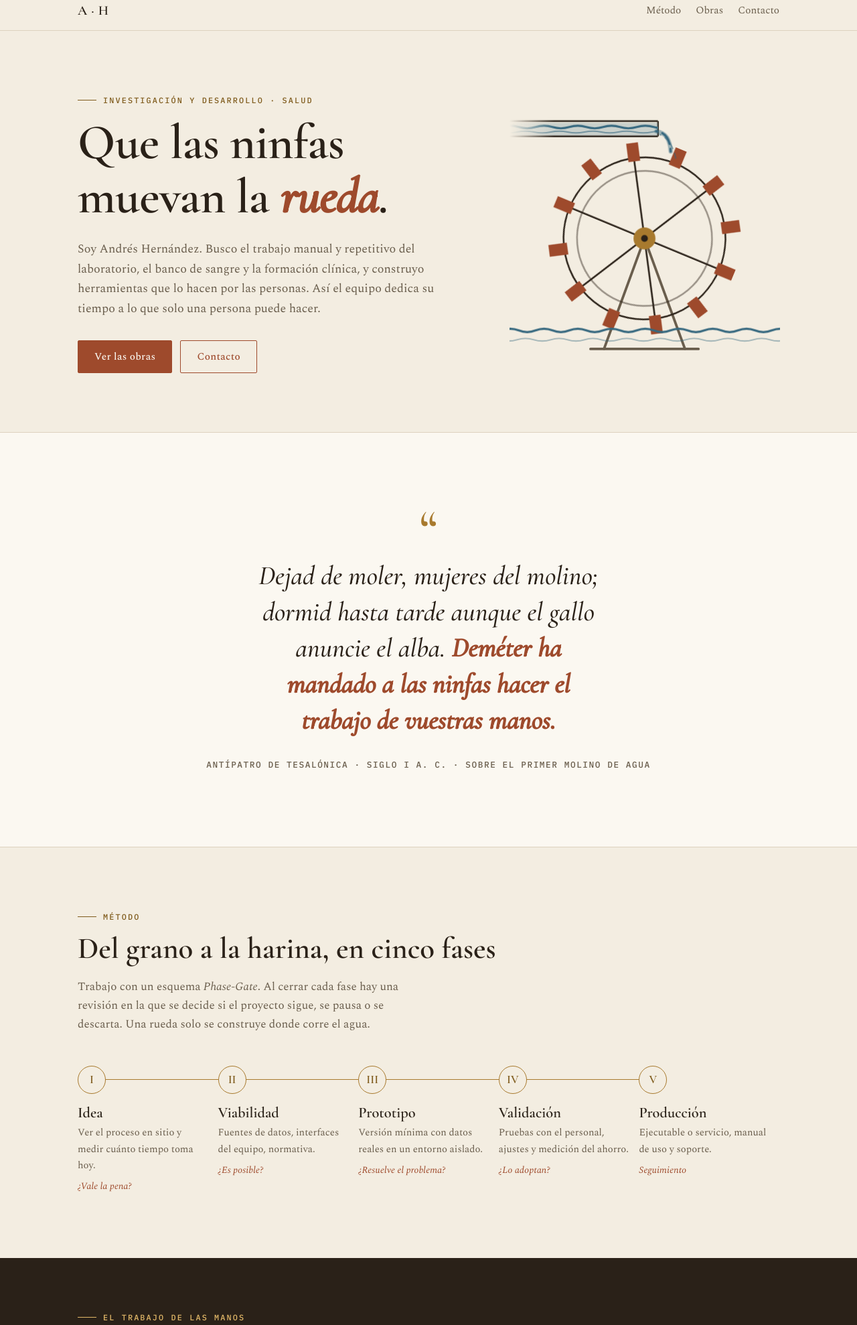
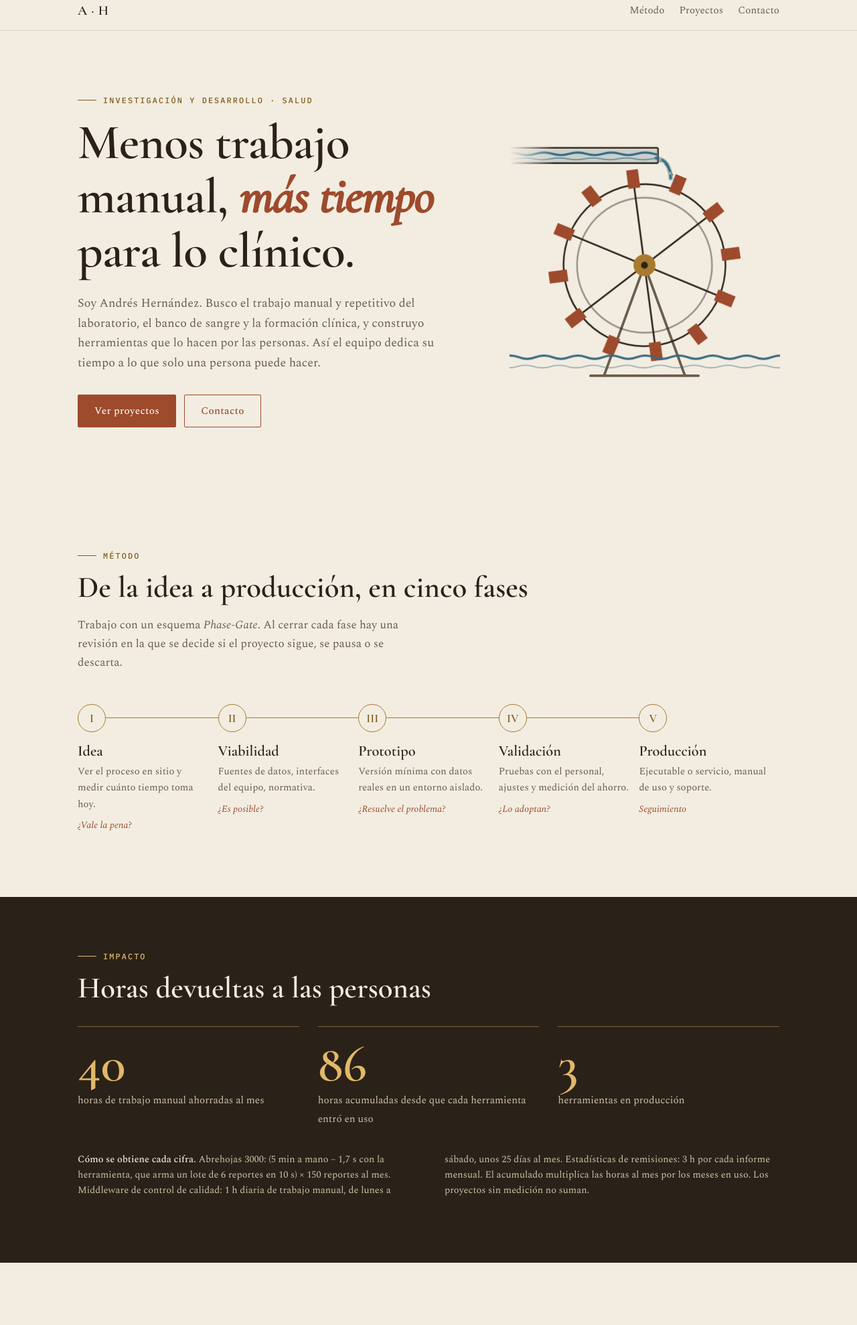
Before and after one commit to nxfortuna/nxfortuna.github.io, a plain HTML site: page index.html in a window 1280 px wide. Shown: the part 13-1991 px from the top of the page at 67% size. Drawn offline with nearby package versions, Linux system fonts and the light colour scheme.

Commit message:
Quitar referencias al molino y la harina

```diff
--- a/index.html
+++ b/index.html
@@ -4,7 +4,7 @@
 <meta charset="utf-8">
 <meta name="viewport" content="width=device-width, initial-scale=1">
 <title>Andrés Hernández · I+D</title>
-<meta name="description" content="Investigación y desarrollo de software para laboratorio clínico, banco de sangre y formación en salud: herramientas que hacen el trabajo de las manos.">
+<meta name="description" content="Investigación y desarrollo de software para laboratorio clínico, banco de sangre y formación en salud: herramientas que eliminan el trabajo manual repetitivo.">
 <link rel="preconnect" href="https://fonts.googleapis.com">
 <link rel="preconnect" href="https://fonts.gstatic.com" crossorigin>
 <link href="https://fonts.googleapis.com/css2?family=Cormorant+Garamond:ital,wght@0,500;0,600;0,700;1,500&family=Spectral:ital,wght@0,400;0,500;0,600;1,400&family=IBM+Plex+Mono:wght@400;500&display=swap" rel="stylesheet">
@@ -230,7 +230,7 @@ footer{border-top:1px solid var(--line);padding:26px 0;color:var(--muted);font-s
 </style>
 </head>
 <body>
-<a class="skip" href="#proyectos">Saltar a las obras</a>
+<a class="skip" href="#proyectos">Saltar a los proyectos</a>
 
 <svg width="0" height="0" style="position:absolute" aria-hidden="true">
   <symbol id="rueda" viewBox="0 0 44 44" fill="none" stroke="currentColor" stroke-width="1.5">
@@ -248,15 +248,15 @@ footer{border-top:1px solid var(--line);padding:26px 0;color:var(--muted);font-s
 
 <nav aria-label="Principal"><div class="wrap">
   <strong>A · H</strong>
-  <div class="links"><a href="#metodo">Método</a><a href="#proyectos">Obras</a><a href="#contacto">Contacto</a></div>
+  <div class="links"><a href="#metodo">Método</a><a href="#proyectos">Proyectos</a><a href="#contacto">Contacto</a></div>
 </div></nav>
 
 <header class="hero"><div class="wrap">
   <div>
     <div class="eyebrow">Investigación y desarrollo · Salud</div>
-    <h1>Que las ninfas muevan la <em>rueda</em>.</h1>
+    <h1>Menos trabajo manual, <em>más tiempo</em> para lo clínico.</h1>
     <p class="lead">Soy Andrés Hernández. Busco el trabajo manual y repetitivo del laboratorio, el banco de sangre y la formación clínica, y construyo herramientas que lo hacen por las personas. Así el equipo dedica su tiempo a lo que solo una persona puede hacer.</p>
-    <div class="btns"><a class="btn primary" href="#proyectos">Ver las obras</a><a class="btn ghost" href="#contacto">Contacto</a></div>
+    <div class="btns"><a class="btn primary" href="#proyectos">Ver proyectos</a><a class="btn ghost" href="#contacto">Contacto</a></div>
   </div>
   <div class="mill" aria-hidden="true">
     <svg viewBox="0 0 320 320" fill="none">
@@ -312,16 +312,11 @@ footer{border-top:1px solid var(--line);padding:26px 0;color:var(--muted);font-s
   </div>
 </div></header>
 
-<div class="epigram"><div class="wrap reveal">
-  <blockquote>Dejad de moler, mujeres del molino; dormid hasta tarde aunque el gallo anuncie el alba. <b>Deméter ha mandado a las ninfas hacer el trabajo de vuestras manos.</b></blockquote>
-  <cite>Antípatro de Tesalónica · siglo I a. C. · sobre el primer molino de agua</cite>
-</div></div>
-
 <section id="metodo"><div class="wrap">
   <div class="reveal">
     <div class="eyebrow">Método</div>
-    <h2>Del grano a la harina, en cinco fases</h2>
-    <p class="lead">Trabajo con un esquema <em>Phase-Gate</em>. Al cerrar cada fase hay una revisión en la que se decide si el proyecto sigue, se pausa o se descarta. Una rueda solo se construye donde corre el agua.</p>
+    <h2>De la idea a producción, en cinco fases</h2>
+    <p class="lead">Trabajo con un esquema <em>Phase-Gate</em>. Al cerrar cada fase hay una revisión en la que se decide si el proyecto sigue, se pausa o se descarta.</p>
   </div>
   <ol class="gates reveal">
     <li><span class="num">I</span><h3>Idea</h3><p>Ver el proceso en sitio y medir cuánto tiempo toma hoy.</p><span class="gate">¿Vale la pena?</span></li>
@@ -333,21 +328,21 @@ footer{border-top:1px solid var(--line);padding:26px 0;color:var(--muted);font-s
 </div></section>
 
 <div class="savings"><div class="wrap reveal">
-  <div class="eyebrow">El trabajo de las manos</div>
+  <div class="eyebrow">Impacto</div>
   <h2>Horas devueltas a las personas</h2>
   <div class="stats">
     <div class="stat"><b data-count="horas">0</b><span>horas de trabajo manual ahorradas al mes</span></div>
-    <div class="stat"><b data-count="acum">0</b><span>horas acumuladas desde que cada rueda empezó a girar</span></div>
-    <div class="stat"><b data-count="produccion">0</b><span>ruedas girando en producción</span></div>
+    <div class="stat"><b data-count="acum">0</b><span>horas acumuladas desde que cada herramienta entró en uso</span></div>
+    <div class="stat"><b data-count="produccion">0</b><span>herramientas en producción</span></div>
   </div>
-  <p class="note"><strong>Cómo se obtiene cada cifra.</strong> Abrehojas 3000: (5 min a mano − 1,7 s con la herramienta, que arma un lote de 6 reportes en 10 s) × 150 reportes al mes. Middleware de control de calidad: 1 h diaria de trabajo manual, de lunes a sábado, unos 25 días al mes. Estadísticas de remisiones: 3 h por cada informe mensual. El acumulado multiplica las horas al mes por los meses en uso. Las obras sin medición no suman.</p>
+  <p class="note"><strong>Cómo se obtiene cada cifra.</strong> Abrehojas 3000: (5 min a mano − 1,7 s con la herramienta, que arma un lote de 6 reportes en 10 s) × 150 reportes al mes. Middleware de control de calidad: 1 h diaria de trabajo manual, de lunes a sábado, unos 25 días al mes. Estadísticas de remisiones: 3 h por cada informe mensual. El acumulado multiplica las horas al mes por los meses en uso. Los proyectos sin medición no suman.</p>
 </div></div>
 
 <section id="proyectos"><div class="wrap">
   <div class="reveal split-head">
-    <div><div class="eyebrow">Obras</div>
+    <div><div class="eyebrow">Proyectos</div>
     <h2>Casos de estudio</h2></div>
-    <p class="lead">Cada obra muestra el trabajo que antes se hacía a mano, lo que se construyó, cuánto tiempo devuelve al mes y en qué fase va. Primero, las que más horas devuelven.</p>
+    <p class="lead">Cada proyecto muestra el trabajo que antes se hacía a mano, lo que se construyó, cuánto tiempo devuelve al mes y en qué fase va. Primero, los que más horas devuelven.</p>
   </div>
 
   <div class="projects">
@@ -486,7 +481,7 @@ footer{border-top:1px solid var(--line);padding:26px 0;color:var(--muted);font-s
 
 <section id="contacto" class="contact"><div class="wrap reveal">
   <div class="eyebrow">Contacto</div>
-  <h2>¿Dónde siguen moliendo a mano?</h2>
+  <h2>¿Qué proceso sigue haciéndose a mano?</h2>
   <p class="lead">Cuéntame qué proceso te quita tiempo: cuánto toma hoy, qué datos ya existen y qué tendría que pasar para que el equipo lo adopte.</p>
   <div class="btns">
     <a class="btn primary" href="mailto:afhernandez@javeriana.edu.co">Correo</a>
@@ -542,7 +537,7 @@ for (const card of document.querySelectorAll(".card[data-id]")) {
     const max = Math.max(p.antes_min, p.despues_min) || 1;
     time.innerHTML = `<h4>Tiempo por ${p.ciclo}</h4>
       <div class="bar before"><span>A mano</span><div class="track"><div class="fill" data-w="${p.antes_min / max * 100}"></div></div><span class="val">${fmtMin(p.antes_min)}</span></div>
-      <div class="bar after"><span>Rueda</span><div class="track"><div class="fill" data-w="${p.despues_min / max * 100}"></div></div><span class="val">${fmtMin(p.despues_min)}</span></div>
+      <div class="bar after"><span>Ahora</span><div class="track"><div class="fill" data-w="${p.despues_min / max * 100}"></div></div><span class="val">${fmtMin(p.despues_min)}</span></div>
       <p class="factor">≈ ${Number((p.antes_min / p.despues_min).toPrecision(2))} veces más rápido</p>
       <div class="saved"><b>${Math.round(horasMes(p))} h</b> devueltas al mes</div>
       <div class="mini-label">${p.veces_mes} ${p.ciclo}s al mes</div>${acumulado(p)}`;
```
